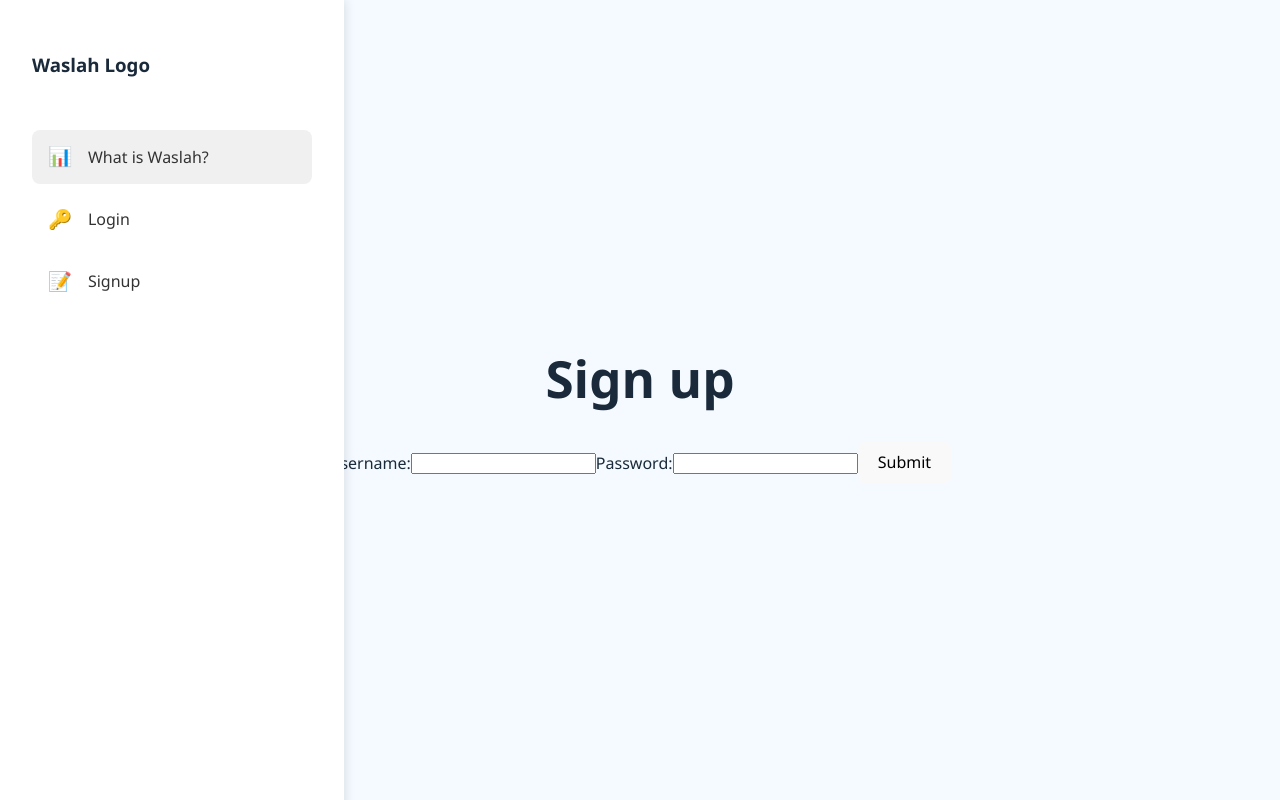
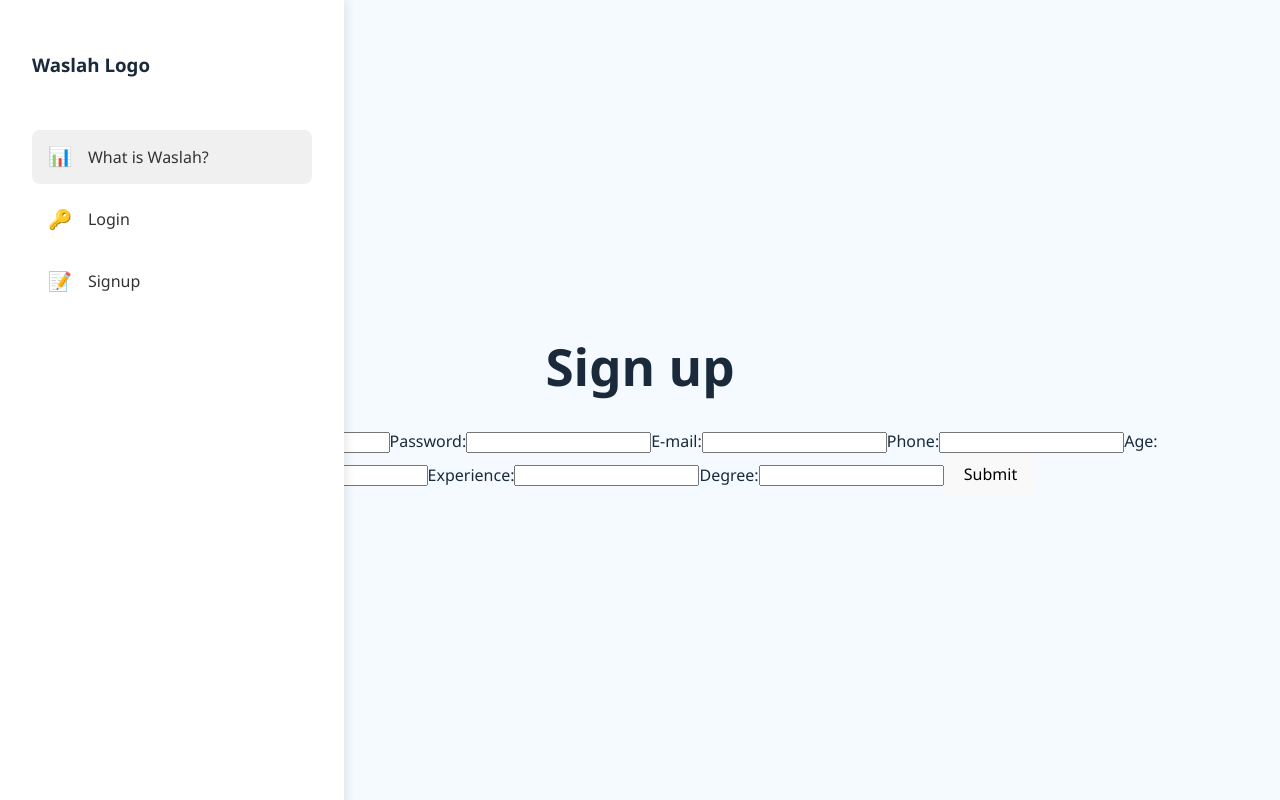
Before and after one commit to sedratiaziz/waslah-frontend, a React (Vite) app: page /signup in a window 1280 px wide. Built offline with nearby package versions, Linux system fonts and the light colour scheme; no server answers.

Commit message:
integrated auth, and GET all internships.

```diff
--- a/src/App.jsx
+++ b/src/App.jsx
@@ -13,6 +13,7 @@ import DM from './pages/DM'
 import Tasks from './pages/Tasks'
 import Score from './pages/Score'
 import About from './pages/About'
+import CreateInternship from './pages/CreateInternship'
 
 function App() {
 
@@ -20,7 +21,7 @@ function App() {
   return (
     <>
       <Navbar/>
-      <Routes> ]
+      <Routes>
         <Route path="/signup" element={<ValidateIsLoggedOut><Signup/></ValidateIsLoggedOut>}/>
         <Route path="/login" element={<ValidateIsLoggedOut><Login/></ValidateIsLoggedOut>}/>
 
@@ -32,6 +33,7 @@ function App() {
         <Route path="/tasks" element={<ValidateIsLoggedIn><Tasks/></ValidateIsLoggedIn>}/>
         <Route path="/score" element={<ValidateIsLoggedIn><Score/></ValidateIsLoggedIn>}/>
         <Route path="/about" element={<About/>}/>
+        <Route path="/create-internship" element={<ValidateIsLoggedIn><CreateInternship/></ValidateIsLoggedIn>}/>
       </Routes>
     </>
   )
--- a/src/components/Navbar.jsx
+++ b/src/components/Navbar.jsx
@@ -82,6 +82,10 @@ function Navbar() {
               <span className="icon">📝</span>
               Create Report
             </Link>
+            <Link to="/create-internship" className="menu-item">
+              <span className="icon">➕</span>
+              Create Internship
+            </Link>
           </>
         )}
 
--- /dev/null
+++ b/src/pages/CreateInternship.jsx
@@ -0,0 +1,69 @@
+import React, { useState } from "react";
+import axios from "axios";
+import "../styles/Internships.css";
+import { useNavigate } from "react-router";
+
+function CreateInternship() {
+  const [formData, setFormData] = useState({
+    title: "",
+    jobDetail: "",
+    requirements: "",
+    CorporationName: "", // Must be a valid Corporation ObjectId
+    startDate: "",
+    applicationEndDate: ""
+  });
+  const [loading, setLoading] = useState(false);
+  const [error, setError] = useState(null);
+  const [success, setSuccess] = useState(false);
+  const navigate = useNavigate();
+
+  function handleChange(e) {
+    setFormData({ ...formData, [e.target.name]: e.target.value });
+  }
+
+  async function handleSubmit(e) {
+    e.preventDefault();
+    setLoading(true);
+    setError(null);
+    setSuccess(false);
+    try {
+      // Do not send superVisor, backend will set it from JWT
+      await axios.post(`${import.meta.env.VITE_BACKEND_URL}/job-offer`, formData, {
+        headers: {
+          Authorization: `Bearer ${localStorage.getItem("token")}`
+        }
+      });
+      setSuccess(true);
+      setTimeout(() => navigate("/internships"), 1200);
+    } catch (err) {
+      setError("Failed to create internship. Make sure all fields are filled and Corporation ID is valid.");
+    } finally {
+      setLoading(false);
+    }
+  }
+
+  return (
+    <main className="internships-main">
+      <form className="create-internship-form" onSubmit={handleSubmit}>
+        <h1>Create New Job Offer</h1>
+        <label>Title</label>
+        <input name="title" value={formData.title} onChange={handleChange} required />
+        <label>Job Detail</label>
+        <textarea name="jobDetail" value={formData.jobDetail} onChange={handleChange} required />
+        <label>Requirements</label>
+        <textarea name="requirements" value={formData.requirements} onChange={handleChange} required />
+        <label>Corporation ID</label>
+        <input name="CorporationName" value={formData.CorporationName} onChange={handleChange} required placeholder="Enter Corporation ObjectId" />
+        <label>Start Date</label>
+        <input type="date" name="startDate" value={formData.startDate} onChange={handleChange} required />
+        <label>Application End Date</label>
+        <input type="date" name="applicationEndDate" value={formData.applicationEndDate} onChange={handleChange} required />
+        <button type="submit" disabled={loading}>{loading ? "Creating..." : "Create Job Offer"}</button>
+        {error && <div className="error">{error}</div>}
+        {success && <div className="success">Job offer created!</div>}
+      </form>
+    </main>
+  );
+}
+
+export default CreateInternship;
--- a/src/pages/Internships.jsx
+++ b/src/pages/Internships.jsx
@@ -1,42 +1,31 @@
-import React, { useState } from "react";
+import React, { useState, useEffect } from "react";
+import axios from "axios";
 import "../styles/Internships.css";
-
-const internshipsData = [
-  {
-    id: 1,
-    image: "/internship-img1.jpg",
-    title: "UX Designer",
-    company: "Deepmind AI",
-    location: "Riyadh, Saudi Arabia",
-    type: "Full-time",
-    applicants: 120,
-    status: "Active",
-  },
-  {
-    id: 2,
-    image: "/internship-img2.jpg",
-    title: "Frontend Developer",
-    company: "Google",
-    location: "Jeddah, Saudi Arabia",
-    type: "Part-time",
-    applicants: 80,
-    status: "Closed",
-  },
-  {
-    id: 3,
-    image: "/internship-img3.jpg",
-    title: "Data Analyst",
-    company: "Microsoft",
-    location: "Dammam, Saudi Arabia",
-    type: "Remote",
-    applicants: 60,
-    status: "Active",
-  },
-];
 
 function Internships() {
   const [search, setSearch] = useState("");
   const [filter, setFilter] = useState("All");
+  const [internshipsData, setInternshipsData] = useState([]);
+  const [loading, setLoading] = useState(true);
+  const [error, setError] = useState(null);
+
+  useEffect(() => {
+    async function fetchInternships() {
+      setLoading(true);
+      setError(null);
+      try {
+        const res = await axios.get(
+          `${import.meta.env.VITE_BACKEND_URL}/job-offer`
+        );
+        setInternshipsData(res.data);
+      } catch (err) {
+        setError("Failed to load internships.");
+      } finally {
+        setLoading(false);
+      }
+    }
+    fetchInternships();
+  }, []);
 
   const filteredInternships = internshipsData.filter((item) => {
     const matchesSearch =
@@ -56,7 +45,9 @@ function Internships() {
             Manage your posted internship opportunities
           </p>
         </div>
-        <button className="internships-create-btn">+ Create New Internship</button>
+        <button className="internships-create-btn">
+          + Create New Internship
+        </button>
       </div>
 
       <div className="internships-controls">
@@ -91,11 +82,19 @@ function Internships() {
         </div>
       </div>
 
+      {loading && <div className="loading">Loading internships...</div>}
+      {error && <div className="error">{error}</div>}
+
       <div className="internships-list">
-        {filteredInternships.map((item) => (
+        {!loading && !error && filteredInternships.length === 0 && (
+          <div className="no-results">No internships found.</div>
+        )}
+        {!loading &&
+          !error &&
+          filteredInternships.map((item) => (
             <div className="internship-card" key={item.id}>
               <div className="internship-img">
-              <img src={item.image} alt={item.title} />
+                <img src={item.image || "/vite.svg"} alt={item.title} />
               </div>
               <div className="internship-info">
                 <h2>{item.title}</h2>
@@ -103,16 +102,19 @@ function Internships() {
                 <p className="location">{item.location}</p>
                 <div className="internship-meta">
                   <span className="type">{item.type}</span>
-                <span className={`status ${item.status.toLowerCase()}`}>{item.status}</span>
-                <span className="applicants">{item.applicants} applicants</span>
+                  <span
+                    className={`status ${item.status?.toLowerCase()}`}
+                  >
+                    {item.status}
+                  </span>
+                  <span className="applicants">
+                    {item.applicants || 0} applicants
+                  </span>
                 </div>
               </div>
               <button className="manage-btn">Manage</button>
             </div>
           ))}
-        {filteredInternships.length === 0 && (
-          <div className="no-results">No internships found.</div>
-        )}
       </div>
     </main>
   );
--- a/src/pages/Login.jsx
+++ b/src/pages/Login.jsx
@@ -39,6 +39,7 @@ function Login() {
       <form onSubmit={handleSubmit}>
         <label htmlFor="username">Username:</label>
         <input
+        required
          type="text"
          name='username'
          id='username'
@@ -48,6 +49,7 @@ function Login() {
 
         <label htmlFor="password">Password:</label>
         <input
+          required
          type="password"
          name='password'
          id='password'
--- a/src/pages/Signup.jsx
+++ b/src/pages/Signup.jsx
@@ -6,7 +6,12 @@ function Signup() {
 
     const [formData, setFormData] = useState({
         username:"",
-        password:""
+        password:"",
+        email:"",
+        phone:"",
+        age:"",
+        experience:"",
+        degree: "",
     })
 
     const navigate = useNavigate()
@@ -32,6 +37,7 @@ function Signup() {
       <form onSubmit={handleSubmit}>
         <label htmlFor="username">Username:</label>
         <input
+        required
          type="text"
          name='username'
          id='username'
@@ -41,6 +47,7 @@ function Signup() {
 
         <label htmlFor="password">Password:</label>
         <input
+          required
          type="password"
          name='password'
          id='password'
@@ -48,9 +55,59 @@ function Signup() {
          onChange={handleChange}
           />
 
-          <button>Submit</button>
-      </form>
-    </div>
+        <label htmlFor="email">E-mail:</label>
+        <input
+          required
+         type="email"
+         name='email'
+         id='email'
+         value={formData.email}
+         onChange={handleChange}
+          />
+
+      <label htmlFor="phone">Phone:</label>
+      <input
+        required
+        type="tel"
+        name="phone"
+        id="phone"
+        value={formData.phone}
+        onChange={handleChange}
+      />
+
+      <label htmlFor="age">Age:</label>
+      <input
+        required
+        type="number"
+        name="age"
+        id="age"
+        value={formData.age}
+        onChange={handleChange}
+      />
+
+      <label htmlFor="experience">Experience:</label>
+      <input
+        required
+        type="text"
+        name="experience"
+        id="experience"
+        value={formData.experience}
+        onChange={handleChange}
+      />
+
+      <label htmlFor="degree">Degree:</label>
+      <input
+        required
+        type="text"
+        name="degree"
+        id="degree"
+        value={formData.degree}
+        onChange={handleChange}
+      />
+
+      <button>Submit</button>
+    </form>
+  </div>
   )
 }
 
```
Lines whose indentation alone changed are shown as unchanged.
